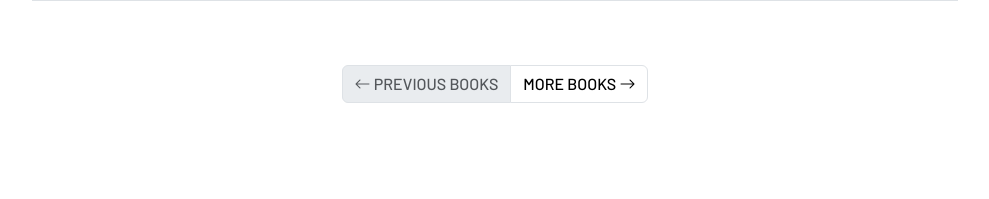
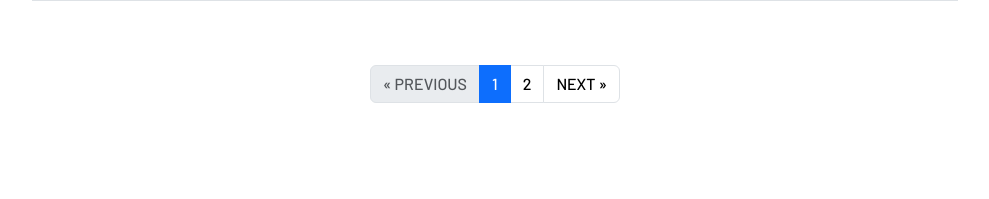
Before and after one commit to pablolaw/fbc-library, a Flask app: page /books in a window 1280 px wide. Shown: the part 1960-2159 px from the top of the page, without its empty margins (145-1134 px from the left). Run offline with Flask 2, Linux system fonts and the light colour scheme; a user stored in the database is signed in; data comes from the database, SQL or seed files in the repository; data that the repository does not hold is empty; some libraries are stand-ins or nearby versions.

Commit message:
Added pagination w/ page numbers

```diff
--- a/app/routes.py
+++ b/app/routes.py
@@ -110,10 +110,19 @@ def before_request():
 @login_required
 def all_books():
 	page = request.args.get('page', 1, type=int)
-	books = Book.query.order_by(Book.full_title).paginate(page, app.config['BOOKS_PER_PAGE'], False)
+	books_pag = Book.query.order_by(Book.full_title).paginate(page, app.config['BOOKS_PER_PAGE'], False)
+	books = {
+		'items': books_pag.items,
+		'has_prev': books_pag.has_prev,
+		'prev_num': books_pag.prev_num,
+		'iter_pages': books_pag.iter_pages(),
+		'page': books_pag.page,
+		'has_next': books_pag.has_next,
+		'next_num': books_pag.next_num
+	}
 	num_books = Book.query.count()
-	next_url = url_for('all_books', page=books.next_num) if books.has_next else None
-	prev_url = url_for('all_books', page=books.prev_num) if books.has_prev else None
+	# next_url = url_for('all_books', page=books.next_num) if books.has_next else None
+	# prev_url = url_for('all_books', page=books.prev_num) if books.has_prev else None
 	form = EmptyForm()
 	loanees = Loanee.query.order_by(Loanee.name).all()
 	categories = Category.query.order_by(Category.name).all()
@@ -128,9 +137,11 @@ def all_books():
 		'form': form,
 		'title': 'Collection',
 		'num_books': num_books,
-		'books': books.items,
-		'next_url': next_url,
-		'prev_url': prev_url
+		'books': books,
+		'endpoint': 'all_books',
+		'query_args': {}
+		# 'next_url': next_url,
+		# 'prev_url': prev_url
 	}
 
 	return render_template('collection.html', **context)
@@ -294,9 +305,18 @@ def edit(book: Book) -> Any:
 @login_required
 def search_author(author_name):
 	page = request.args.get('page', 1, type=int)
-	books, total = Book.search_author(author_name, page, app.config['BOOKS_PER_PAGE'], exact=True)
-	next_url = url_for('search_author', author_name=author_name, page=page + 1) if total > page * app.config['BOOKS_PER_PAGE'] else None
-	prev_url = url_for('search_author', author_name=author_name, page=page - 1) if page > 1 else None
+	books_pag, total = Book.search_author(author_name, page, app.config['BOOKS_PER_PAGE'], exact=True)
+	books = {
+		'items': books_pag.items,
+		'has_prev': books_pag.has_prev,
+		'prev_num': books_pag.prev_num,
+		'iter_pages': books_pag.iter_pages(),
+		'page': books_pag.page,
+		'has_next': books_pag.has_next,
+		'next_num': books_pag.next_num
+	}
+	# next_url = url_for('search_author', author_name=author_name, page=page + 1) if total > page * app.config['BOOKS_PER_PAGE'] else None
+	# prev_url = url_for('search_author', author_name=author_name, page=page - 1) if page > 1 else None
 	form = EmptyForm()
 	loanees = Loanee.query.order_by(Loanee.name).all()
 	categories = Category.query.order_by(Category.name).all()
@@ -312,9 +332,9 @@ def search_author(author_name):
 		form=form,
 		title='Search',
 		num_books=total,
-		books=books.items,
-		next_url=next_url,
-		prev_url=prev_url
+		books=books,
+		endpoint="search_author",
+		query_args={'author_name': author_name}
 		)
 
 @app.route('/books/advanced', methods=['GET'])
@@ -328,18 +348,28 @@ def advanced_search():
 
 	page = request.args.get('page', 1, type=int)
 	builder = SearchBuilder()
-	books, total = builder.add_fuzzy_title(request.args.get('full_title')) \
+	books_pag, total = builder.add_fuzzy_title(request.args.get('full_title')) \
 	                      .add_fuzzy_author(request.args.get('authors')) \
 					      .add_category(request.args.get('category')) \
 					      .add_date(request.args.get('publish_date')) \
 					      .search().execute(page, app.config['BOOKS_PER_PAGE'])
 
+	books = {
+		'items': books_pag.items,
+		'has_prev': books_pag.has_prev,
+		'prev_num': books_pag.prev_num,
+		'iter_pages': books_pag.iter_pages(),
+		'page': books_pag.page,
+		'has_next': books_pag.has_next,
+		'next_num': books_pag.next_num
+	}
+
 	query_args = request.args.to_dict()
 	query_args.pop('page', 1)
 	query_args.pop('csrf_token', '')
 
-	next_url = url_for('advanced_search', page=page + 1, **query_args) if total > page * app.config['BOOKS_PER_PAGE'] else None
-	prev_url = url_for('advanced_search', page=page - 1, **query_args) if page > 1 else None
+	# next_url = url_for('advanced_search', page=page + 1, **query_args) if total > page * app.config['BOOKS_PER_PAGE'] else None
+	# prev_url = url_for('advanced_search', page=page - 1, **query_args) if page > 1 else None
 	form = EmptyForm()
 	loanees = Loanee.query.order_by(Loanee.name).all()
 	categories = Category.query.order_by(Category.name).all()
@@ -355,9 +385,9 @@ def advanced_search():
 		'search_query': builder.search_repr(),
 		'form':form,
 		'num_books':total,
-		'books':books.items,
-		'next_url':next_url,
-		'prev_url':prev_url,
+		'books':books,
+		'endpoint': "advanced_search",
+		'query_args': query_args
 	}
 	return render_template('collection.html', **context)
 
@@ -383,14 +413,24 @@ def search():
 		query = g.search_form.q.data
 
 	if search_type == 'Keyword':
-		books, total = Book.search_keyword(query, page, app.config['BOOKS_PER_PAGE'])
+		book_items, total = Book.search_keyword(query, page, app.config['BOOKS_PER_PAGE'])
 	elif search_type == 'Title':
-		books, total = Book.search_title(query, page, app.config['BOOKS_PER_PAGE'])
+		book_items, total = Book.search_title(query, page, app.config['BOOKS_PER_PAGE'])
 	else:
-		books, total = Book.search_author(query, page, app.config['BOOKS_PER_PAGE'])
+		book_items, total = Book.search_author(query, page, app.config['BOOKS_PER_PAGE'])
 
-	next_url = url_for('search', search_type=search_type, q=query, page=page + 1) if total > page * app.config['BOOKS_PER_PAGE'] else None
-	prev_url = url_for('search', search_type=search_type, q=query, page=page - 1) if page > 1 else None
+	books = {
+		'items': book_items,
+		'has_prev': page > 1,
+		'prev_num': page - 1,
+		'iter_pages': range(1, -(total // -2) + 1),
+		'page': page,
+		'has_next': total > page * app.config['BOOKS_PER_PAGE'],
+		'next_num': page + 1
+	}
+
+	# next_url = url_for('search', search_type=search_type, q=query, page=page + 1) if total > page * app.config['BOOKS_PER_PAGE'] else None
+	# prev_url = url_for('search', search_type=search_type, q=query, page=page - 1) if page > 1 else None
 	form = EmptyForm()
 	loanees = Loanee.query.order_by(Loanee.name).all()
 	categories = Category.query.order_by(Category.name).all()
@@ -407,9 +447,11 @@ def search():
 		form=form,
 		title='Search',
 		num_books=total,
-		books=books.all(),
-		next_url=next_url,
-		prev_url=prev_url
+		books=books,
+		endpoint='search',
+		query_args={'search_type': search_type, 'query': query}
+		# next_url=next_url,
+		# prev_url=prev_url
 		)
 
 @app.route('/loan/<int:book_id>', methods=['POST'])
--- a/app/search.py
+++ b/app/search.py
@@ -95,7 +95,6 @@ class Search:
         """
         if self._fuzzy_query:
             books, _ = Book.search(self._fuzzy_query, page, per_page)
-            print(books)
         elif len(self._exact_query) > 0:
             books = Book.query
         else:
--- a/app/templates/collection.html
+++ b/app/templates/collection.html
@@ -209,7 +209,7 @@
 			{% endif %}
 
 		<!-- 	<div class="container"> -->
-		{% if page_type == 'search' and not books %}
+		{% if page_type == 'search' and not books['items'] %}
 			<div class="row justify-content-center align-items-center">
 				<div class="row justify-content-center align-items-center">
 					<div class="col-sm-2 my-4 text-center">
@@ -223,14 +223,14 @@
 		{% else %}
 			<div class="table-responsive mb-5">
 				<table class="table table-hover">
-				{% for book in books %}
+				{% for book in books['items'] %}
 					{% include '_bookentry.html' %}
 				{% endfor %}
 				</table>
 			</div>
 		{% endif %}
 
-		{% for book in books %}
+		{% for book in books['items'] %}
 			{% include '_editmodal.html' %}
 
 			{% include '_loanmodal.html' %}
@@ -243,18 +243,38 @@
 
 			<nav aria-label="...">
 				<ul class="pagination justify-content-center">
-					<li class="page-item{% if not prev_url %} disabled{% endif %}">
-						<a class="page-link" href="{{ prev_url or '#' }}">
-							<i class="bi bi-arrow-left"></i> PREVIOUS BOOKS
+					<li class="page-item{% if not books['has_prev'] %} disabled{% endif %}">
+						<a class="page-link" href="{{ url_for(endpoint, page=books['prev_num'], **query_args) }}">
+							<span>&laquo;</span> PREVIOUS
 						</a>
 					</li>
-					<li class="page-item{% if not next_url %} disabled{% endif %}">
-						<a class="page-link" href="{{ next_url or '#' }}">
-							MORE BOOKS <i class="bi bi-arrow-right"></i>
+					{% for page in books['iter_pages'] %}
+						{% if page %}
+							{% if page != books['page'] %}
+							<li class="page-item">
+								<a class="page-link" href="{{ url_for(endpoint, page=page, **query_args) }}">
+									{{ page }}
+								</a>
+							</li>
+							{% else %}
+							<li class="page-item active">
+								<a class="page-link" href="#">
+									{{ page }}
+								</a>
+							</li>
+							{% endif %}
+						{% else %}
+							<span class=ellipsis>…</span>
+						{% endif %}
+					{% endfor %}
+					<li class="page-item{% if not books['has_next'] %} disabled{% endif %}">
+						<a class="page-link" href="{{ url_for(endpoint, page=books['next_num'], **query_args) }}">
+							NEXT <span>&raquo;</span>
 						</a>
 					</li>
 				</ul>
 			</nav>
+
 		</div>
 	</div>
 
```
